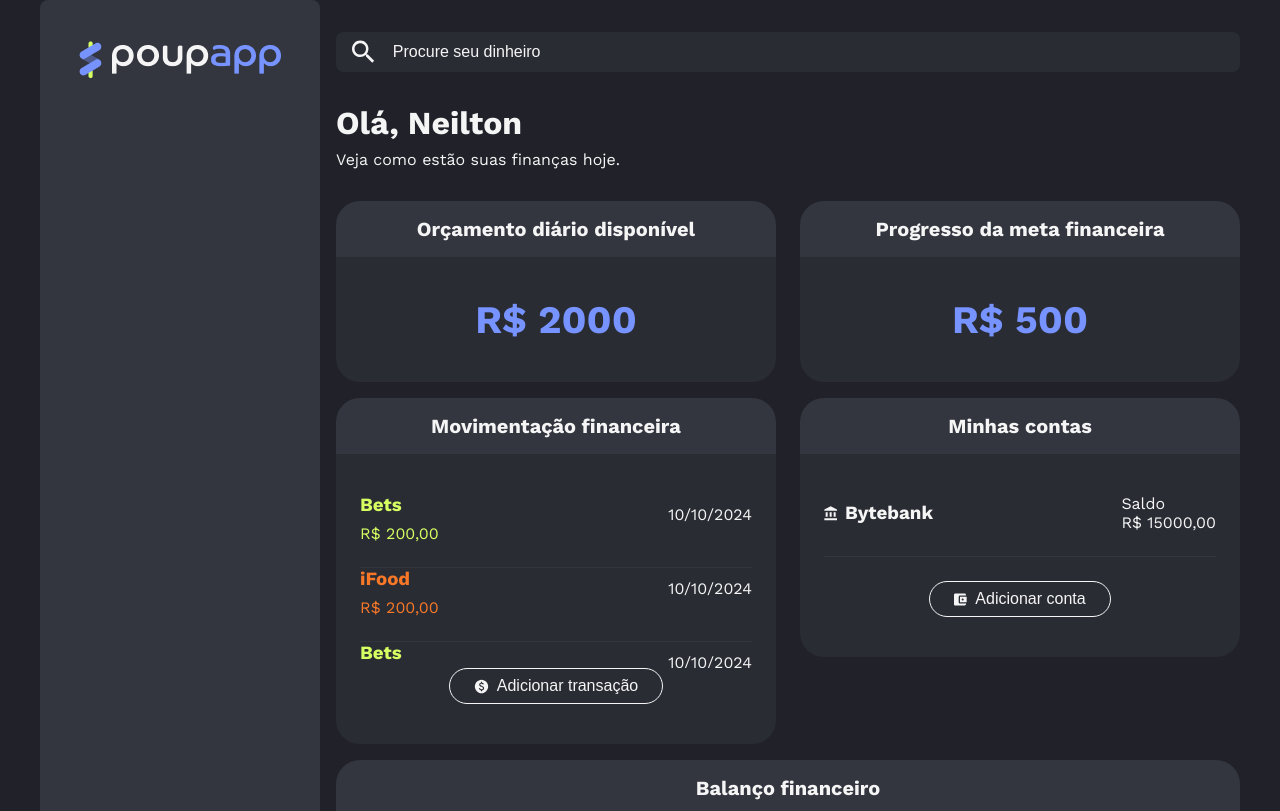
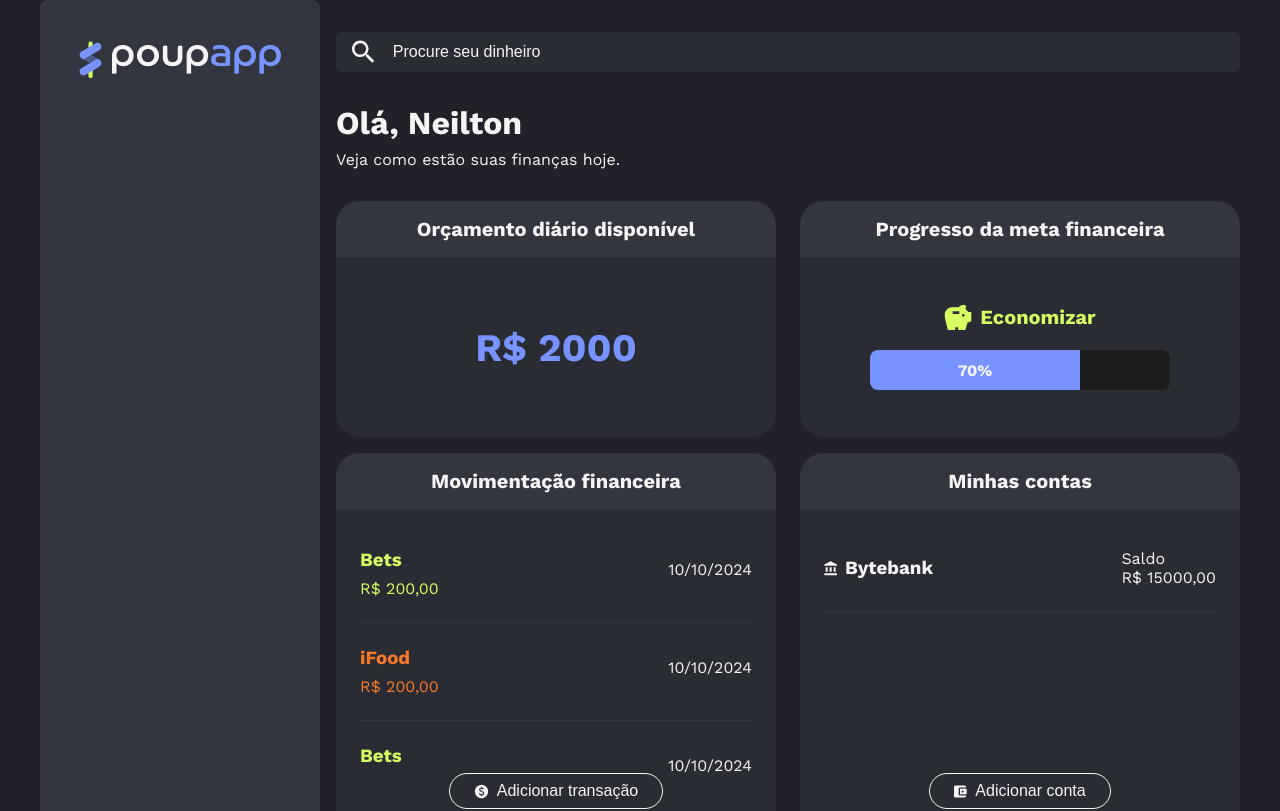
Before and after one commit to NeiltonSeguins/fit-manager, a React (Vite) app: page /home in a window 1280 px wide. Shown: the top 811 px of the page. Built offline with nearby package versions, Linux system fonts and the light colour scheme.

Commit message:
Finaliza a UI da tela de Home

```diff
--- a/src/components/Cartao/style.js
+++ b/src/components/Cartao/style.js
@@ -20,8 +20,10 @@ export const Corpo = styled.div`
   border-radius: 0px 0px var(--border-radius-l) var(--border-radius-l);
   display: flex;
   flex-direction: column;
+  justify-content: center;
   align-items: center;
   margin: 0;
+  min-height: 100px;
 `;
 
 export const Descricao = styled.div`
--- a/src/components/Contas/style.js
+++ b/src/components/Contas/style.js
@@ -15,7 +15,7 @@ export const ListaMovimentacoes = styled.ul`
   padding-left: 0px;
   padding-bottom: var(--padding-m);
   width: 100%;
-  max-height: 150px;
+  height: 200px;
   overflow: auto;
 
   &::-webkit-scrollbar {
--- /dev/null
+++ b/src/components/Icones/PigIcon/index.jsx
@@ -0,0 +1,18 @@
+const PigIcon = () => {
+  return (
+    <svg
+      width="28"
+      height="26"
+      viewBox="0 0 28 26"
+      fill="none"
+      xmlns="http://www.w3.org/2000/svg"
+    >
+      <path
+        d="M24.4375 8H27.3125V17.3125L23.5625 18.5625L21.3125 26H14V23.3125H11.3125V26H4C4 26 3.91667 25.7292 3.75 25.1875C3.58333 24.6042 3.375 23.8542 3.125 22.9375C2.875 22.0208 2.60417 21 2.3125 19.875C2.0625 18.75 1.79167 17.6042 1.5 16.4375C1.25 15.2708 1.04167 14.1875 0.875 13.1875C0.75 12.1875 0.6875 11.3542 0.6875 10.6875C0.6875 9.3125 1 8.08333 1.625 7C2.29167 5.875 3.1875 4.97917 4.3125 4.3125C5.4375 3.64583 6.66667 3.3125 8 3.3125H14.6875C15.2708 2.52083 16.0208 1.89583 16.9375 1.4375C17.8958 0.9375 18.9167 0.6875 20 0.6875C20.5417 0.6875 21 0.875 21.375 1.25C21.7917 1.625 22 2.10417 22 2.6875C22 2.9375 21.9375 3.1875 21.8125 3.4375C21.6458 3.89583 21.5208 4.41667 21.4375 5L24.4375 8ZM15.3125 10V7.3125H8.6875V10H15.3125ZM19.3125 12.6875C19.6875 12.6875 20 12.5625 20.25 12.3125C20.5417 12.0208 20.6875 11.6875 20.6875 11.3125C20.6875 10.9792 20.5417 10.6875 20.25 10.4375C20 10.1458 19.6875 10 19.3125 10C18.9792 10 18.6667 10.1458 18.375 10.4375C18.125 10.6875 18 10.9792 18 11.3125C18 11.6875 18.125 12.0208 18.375 12.3125C18.6667 12.5625 18.9792 12.6875 19.3125 12.6875Z"
+        fill="#D6FF62"
+      />
+    </svg>
+  );
+};
+
+export default PigIcon;
--- /dev/null
+++ b/src/components/MetaFinanceira/BarraProgresso/index.jsx
@@ -0,0 +1,22 @@
+import React, { useEffect, useState } from "react";
+import { BarraContainer, StyledBarraProgresso } from "../style";
+
+const BarraProgresso = ({ saldoAtual, valorInicial }) => {
+  const [progresso, setProgresso] = useState(0);
+
+  useEffect(() => {
+    // Calcular o progresso com base no saldo atual e valor inicial
+    const calculoProgresso = Math.min((saldoAtual / valorInicial) * 100, 100);
+    setProgresso(calculoProgresso.toFixed(0));
+  }, [saldoAtual, valorInicial]);
+
+  return (
+    <BarraContainer>
+      <StyledBarraProgresso $progresso={progresso}>
+        {progresso}%
+      </StyledBarraProgresso>
+    </BarraContainer>
+  );
+};
+
+export default BarraProgresso;
--- a/src/components/MetaFinanceira/index.jsx
+++ b/src/components/MetaFinanceira/index.jsx
@@ -1,13 +1,24 @@
 import Cartao from "../Cartao";
 import CartaoCabecalho from "../Cartao/CartaoCabecalho";
 import { Corpo, Descricao } from "../Cartao/style";
+import BarraProgresso from "./BarraProgresso";
+import { PigIcon } from "..";
+import { TituloMetaFinanceira } from "./style";
 
 const MetaFinanceira = () => {
+  const valorInicial = 1000;
+  const saldoAtual = 700;
   return (
     <Cartao>
       <CartaoCabecalho>Progresso da meta financeira</CartaoCabecalho>
       <Corpo>
-        <Descricao>R$ 500</Descricao>
+        <Descricao>
+          <TituloMetaFinanceira>
+            <PigIcon />
+            Economizar
+          </TituloMetaFinanceira>
+          <BarraProgresso valorInicial={valorInicial} saldoAtual={saldoAtual} />
+        </Descricao>
       </Corpo>
     </Cartao>
   );
--- /dev/null
+++ b/src/components/MetaFinanceira/style.js
@@ -0,0 +1,32 @@
+import styled from "styled-components";
+
+export const TituloMetaFinanceira = styled.p`
+  display: flex;
+  align-items: center;
+  justify-content: center;
+  gap: var(--gap-xs);
+  font-size: var(--fonte-l);
+  color: var(--cor-secundaria-receita);
+  margin: 0;
+`;
+
+export const BarraContainer = styled.div`
+  background-color: #1c1c1c;
+  border-radius: var(--border-radius-s);
+  overflow: hidden;
+  height: 40px;
+  margin-top: 20px;
+  width: 300px;
+`;
+
+export const StyledBarraProgresso = styled.div`
+  background-color: var(--cor-primaria);
+  height: 100%;
+  width: ${({ $progresso }) => $progresso}%;
+  display: flex;
+  justify-content: center;
+  align-items: center;
+  color: var(--cor-neutra-light);
+  font-size: 1rem;
+  transition: width 0.5s ease-in-out;
+`;
--- a/src/components/Transacoes/style.js
+++ b/src/components/Transacoes/style.js
@@ -6,6 +6,10 @@ export const ItemTransacao = styled.li`
   align-items: center;
   padding-bottom: var(--padding-m);
   border-bottom: 1px solid var(--cor-neutra-medium);
+  margin-top: 24px;
+  &:nth-child(1) {
+    margin-top: 0;
+  }
 `;
 
 export const TituloTransacao = styled.div`
--- a/src/components/index.js
+++ b/src/components/index.js
@@ -15,3 +15,4 @@ export { default as Transacao } from "./Transacoes/Transacao";
 export { default as BankIcon } from "./Icones/BankIcon";
 export { default as WalletIcon } from "./Icones/WalletIcon";
 export { default as SearchIcon } from "./Icones/SearchIcon";
+export { default as PigIcon } from "./Icones/PigIcon";
--- a/src/screens/Home/App.css
+++ /dev/null
@@ -1,23 +0,0 @@
-/* Estilo para o componente de ingestão de água */
-.water-intake {
-  grid-column: 2 / 3;
-  background-color: #ffcccc;
-  padding: 20px;
-  border-radius: 5px;
-  text-align: center;
-  margin-top: 20px; /* Espaçamento entre calorias e ingestão de água */
-}
-
-.progress-bar {
-  width: 100%;
-  height: 20px;
-  background-color: #ddd;
-  border-radius: var(--border-radius-s);
-  overflow: hidden;
-  margin-top: 10px;
-}
-
-.progress {
-  height: 100%;
-  background-color: var(--cor-secundaria-receita);
-}
--- a/src/screens/Home/Home.jsx
+++ b/src/screens/Home/Home.jsx
@@ -1,4 +1,3 @@
-import "./App.css";
 import {
   BalancoFinanceiro,
   BarraLateral,
```
